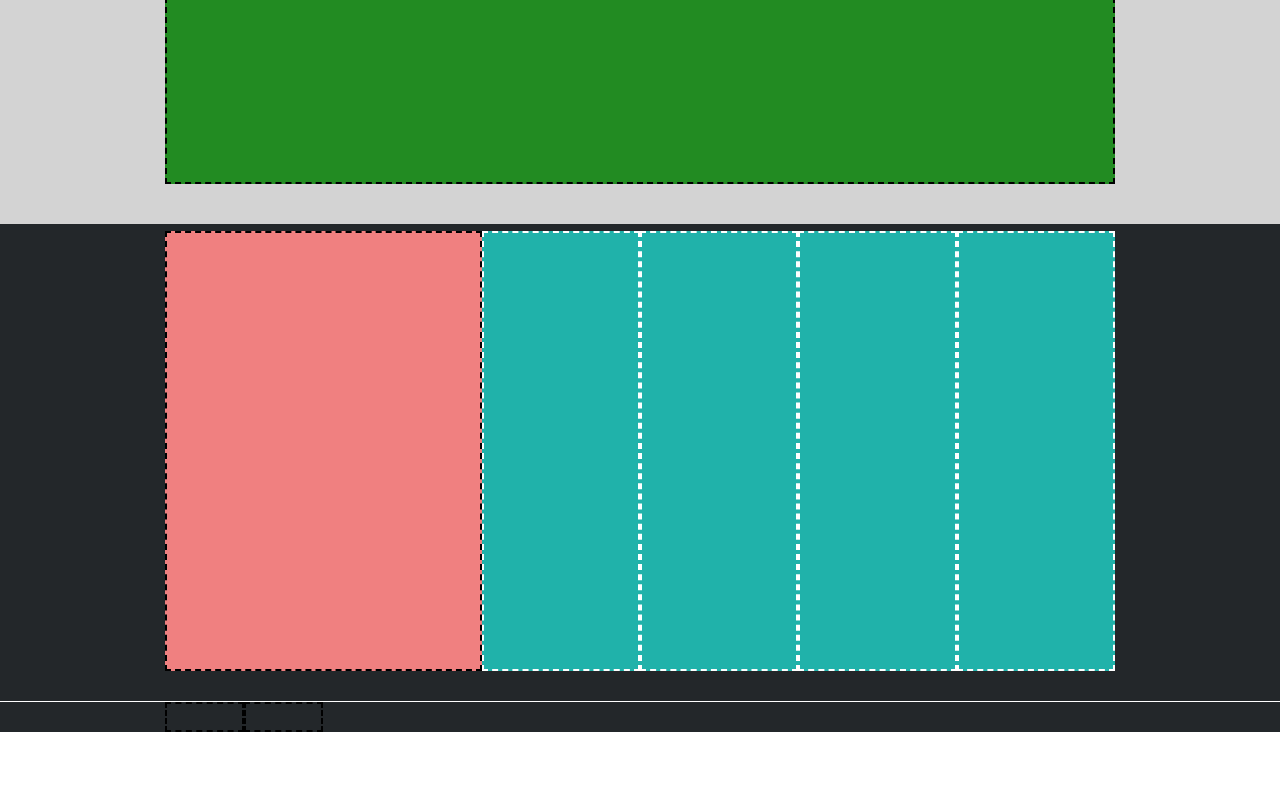
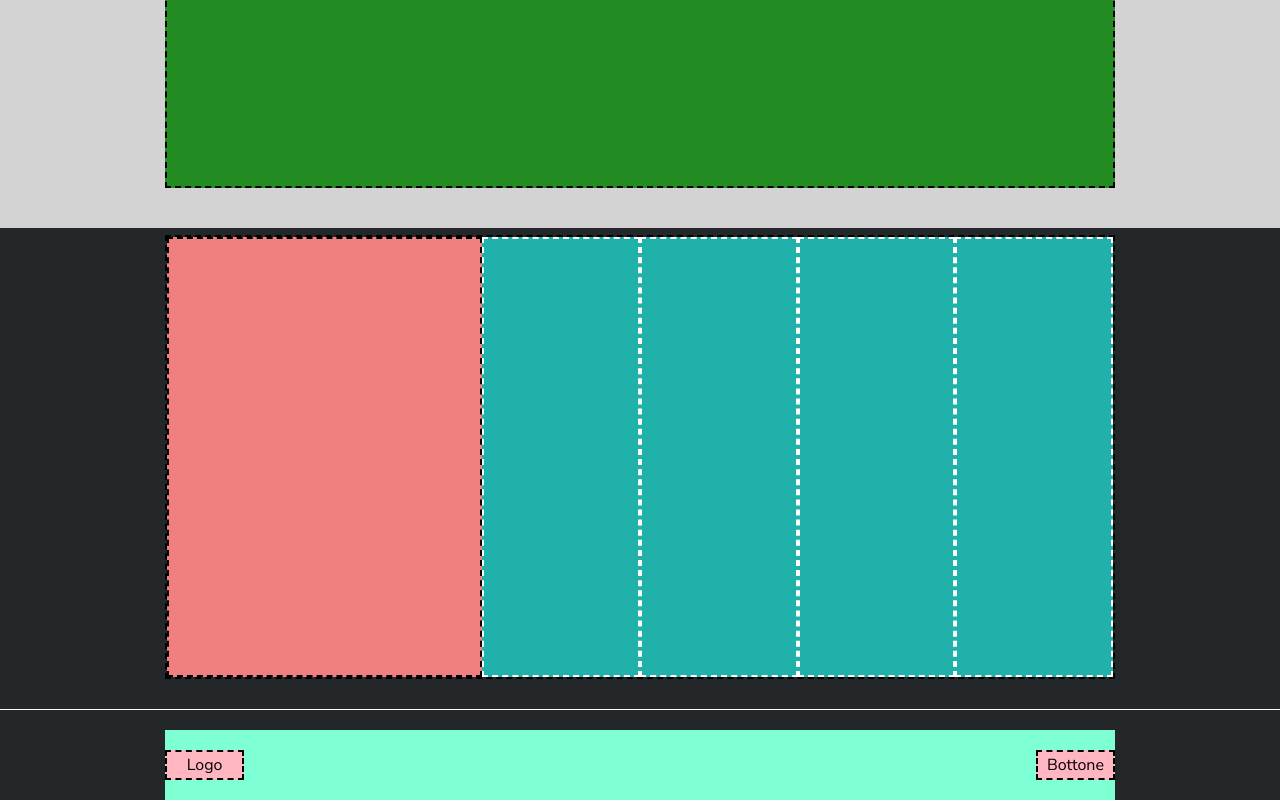
Before and after one commit to CarloVeronese/htmlcss-struttura-discord, a plain HTML site: page index.html in a window 1280 px wide. Shown: the part 2374-3174 px from the top of the page. Before the commit the page ends 3106 px from the top, so only its background shows below. Drawn offline with Linux system fonts and the light colour scheme.

Commit message:
Add - added last section of the footer

```diff
--- a/css/style.css
+++ b/css/style.css
@@ -2,6 +2,8 @@
     margin: 0;
     padding: 0;
     box-sizing: border-box;
+    font-family: 'Fredoka', sans-serif;
+    font-family: 'Nunito Sans', sans-serif;
 }
 
 .debug [class^="col-"]{
@@ -98,6 +100,10 @@ footer{
     border-bottom: 1px solid white;
 }
 
+.rg-section .row {
+    border: 2px dashed black;
+}
+
 .rg-section [class^="col-"]{
     background-color: #F08080;
     min-height: 440px;
@@ -106,6 +112,23 @@ footer{
 .rg-section .col-2{
     background-color: #20B2AA;
     border: 2px dashed white;
+}
+
+
+.page-footer{
+    padding: 20px 0 0;
+}
+
+.page-footer .row{
+    background-color: #7FFFD4;
+    padding: 20px 0;
+    justify-content: space-between;
+}
+
+.page-footer [class^="col-"]{
+    text-align: center;
+    background-color: #FFB6C1;
+    padding: 2px;
 }
 
 .col-1{
--- a/index.html
+++ b/index.html
@@ -5,6 +5,9 @@
     <meta name="viewport" content="width=device-width, initial-scale=1.0">
     <link rel="stylesheet" href="./css/style.css">
     <title>Discord</title>
+    <link rel="preconnect" href="https://fonts.googleapis.com">
+    <link rel="preconnect" href="https://fonts.gstatic.com" crossorigin>
+    <link href="https://fonts.googleapis.com/css2?family=Fredoka:wght@400;700&family=Nunito+Sans:opsz,wght@6..12,200;6..12,400;6..12,600&display=swap" rel="stylesheet">
 </head>
 <body class="debug">
     <header class="page-header">
@@ -73,8 +76,8 @@
         <section class="page-footer">
             <div class="container">
                 <div class="row">
-                    <div class="col-1"></div>
-                    <div class="col-1"></div>
+                    <div class="col-1">Logo</div>
+                    <div class="col-1">Bottone</div>
                 </div>
             </div>
         </section>
```
